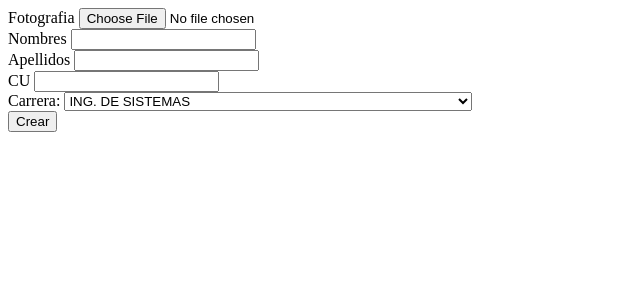
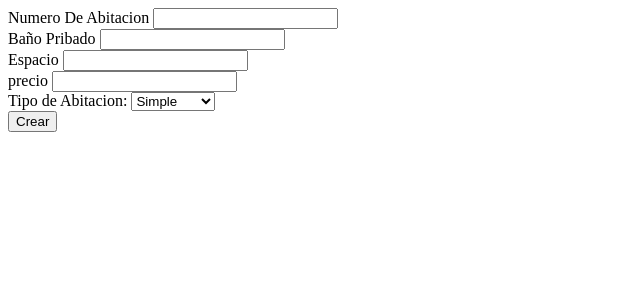
Before and after one commit to Michael-Flores/michaeldesMR, a PHP site: page /formu_abitaciones.php in a window 1280 px wide. Shown: the top 300 px of the page, without its empty margins (0-640 px from the left). Run offline with PHP 8.4, Linux system fonts and the light colour scheme; data comes from the database, SQL or seed files in the repository.

Commit message:
65248963

```diff
--- a/Laboratorio 3/pregunta 2/formu_abitaciones.php
+++ b/Laboratorio 3/pregunta 2/formu_abitaciones.php
@@ -11,33 +11,34 @@
 
 <body>
     <?php include('conexion.php');
-    $sql = "SELECT id,nombre from  carrera";
+    $sql = "SELECT id,descripcion,numero_camas  FROM tipo_habitacion ";
     $resultado = $con->query($sql);
     ?>
 
     <form action="create.php" method="post" enctype="multipart/form-data"
 >
+
         <div>
-            <label for="fotografia">Fotografia</label>
-            <input type="file" name="fotografia">
+            <label for="nombres">Numero De Abitacion</label>
+            <input type="number" name="nro">
         </div>
         <div>
-            <label for="nombres">Nombres</label>
-            <input type="text" name="nombres">
+            <label for="apellidos">Baño Pribado</label>
+            <input type="number" name="bano">
         </div>
         <div>
-            <label for="apellidos">Apellidos</label>
-            <input type="text" name="apellidos">
+            <label for="CU">Espacio</label>
+            <input type="number" name="espacio" step="0.01" min="0">
         </div>
         <div>
-            <label for="CU">CU</label>
-            <input type="text" name="CU">
+            <label for="CU">precio</label>
+            <input type="number" name="precio" step="0.01" min="0">
         </div>
         <div>
-        <label for="idcarrera">Carrera:</label>
-            <select name="idcarrera">
+        <label for="idcarrera">Tipo de Abitacion:</label>
+            <select name="id">
                 <?php while ($row = $resultado->fetch_assoc()) { ?>
-                    <option value="<?php echo $row['id'] ?>"><?php echo $row['nombre'] ?></option>
+                    <option value="<?php echo $row['id'] ?>"><?php echo $row['descripcion'] ?></option>
 
 
                 <?php } ?>
--- a/Laboratorio 3/pregunta 2/read.php
+++ b/Laboratorio 3/pregunta 2/read.php
@@ -76,7 +76,7 @@
     <?php
     ?>
 
-        <a href="form_update_abitacion.php">Crear Abitacion</a>
+        <a href="formu_abitaciones.php">Crear Abitacion</a>
     <?php  ?>
 
 
```
Also changed, not shown: Laboratorio 3/pregunta 2/create.php (+9 -13 lines).
